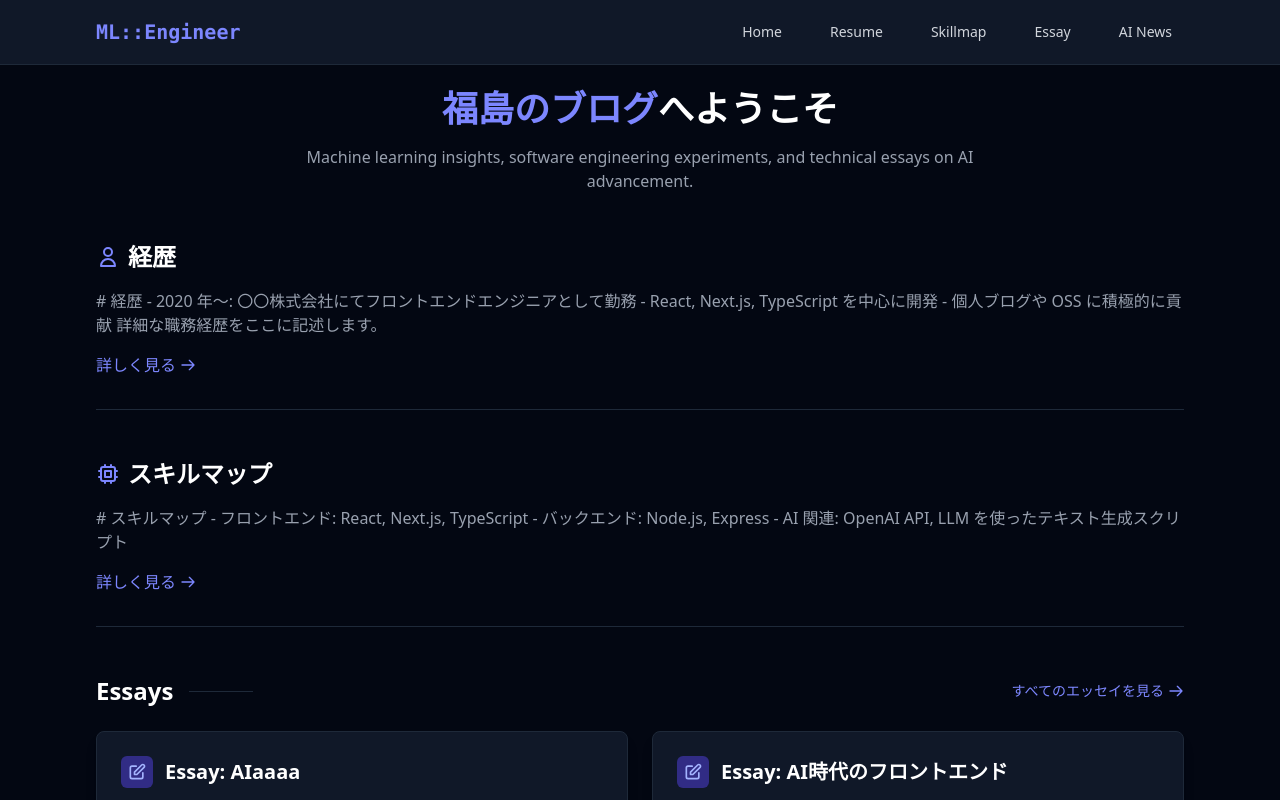
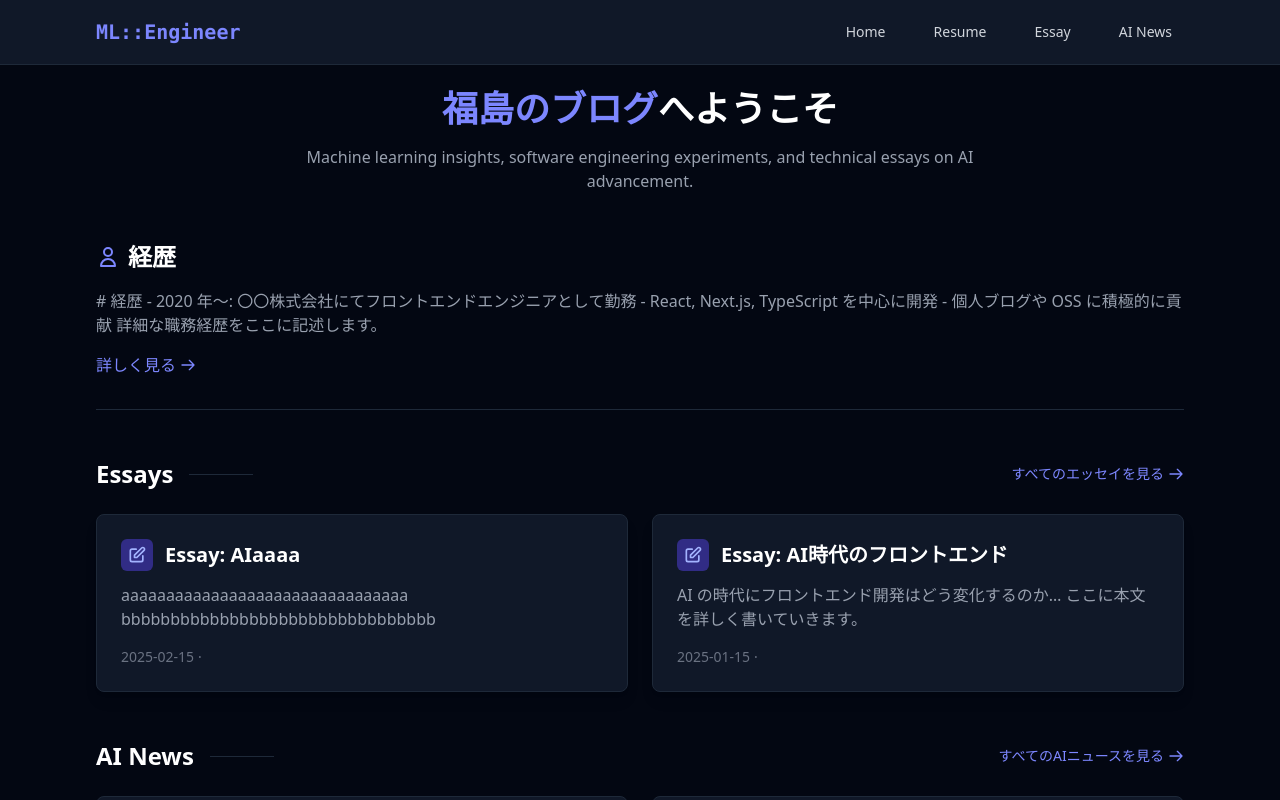
Before and after one commit to Jonh-Nash/blog, a Next.js app: page / in a window 1280 px wide. Shown: the top 800 px of the page. Built offline with nearby package versions, Linux system fonts and the light colour scheme.

Commit message:
delete: skillmap

```diff
--- a/content/skillmap.md
+++ /dev/null
@@ -1,10 +0,0 @@
----
-title: "スキルマップ"
-date: "2025-01-01"
----
-
-# スキルマップ
-
-- フロントエンド: React, Next.js, TypeScript
-- バックエンド: Node.js, Express
-- AI 関連: OpenAI API, LLM を使ったテキスト生成スクリプト
--- a/src/app/layout.tsx
+++ b/src/app/layout.tsx
@@ -35,12 +35,6 @@ export default function RootLayout({
                       className="px-3 py-2 rounded-md text-sm font-medium text-gray-300 hover:text-white hover:bg-gray-800 transition duration-150"
                     >
                       Resume
-                    </Link>
-                    <Link
-                      href="/skillmap"
-                      className="px-3 py-2 rounded-md text-sm font-medium text-gray-300 hover:text-white hover:bg-gray-800 transition duration-150"
-                    >
-                      Skillmap
                     </Link>
                     <Link
                       href="/essay"
@@ -95,12 +89,6 @@ export default function RootLayout({
                   className="block px-3 py-2 rounded-md text-base font-medium text-gray-300 hover:text-white hover:bg-gray-800"
                 >
                   Resume
-                </Link>
-                <Link
-                  href="/skillmap"
-                  className="block px-3 py-2 rounded-md text-base font-medium text-gray-300 hover:text-white hover:bg-gray-800"
-                >
-                  Skillmap
                 </Link>
                 <Link
                   href="/essay"
--- a/src/app/page.tsx
+++ b/src/app/page.tsx
@@ -7,7 +7,6 @@ import {
 
 export default function Home() {
   const resume = getSingleMarkdown("resume.md");
-  const skillmap = getSingleMarkdown("skillmap.md");
   const essayPosts = getAllMarkdownInDir("essay");
   const aiNewsPosts = getAllMarkdownInDir("ai-news");
 
@@ -45,48 +44,6 @@ export default function Home() {
         <p className="text-gray-400 mb-4">{getSummary(resume.content, 200)}</p>
         <Link
           href="/resume"
-          className="inline-flex items-center text-indigo-400 hover:text-indigo-300 transition duration-150"
-        >
-          詳しく見る
-          <svg
-            className="ml-1 h-4 w-4"
-            fill="none"
-            viewBox="0 0 24 24"
-            stroke="currentColor"
-          >
-            <path
-              strokeLinecap="round"
-              strokeLinejoin="round"
-              strokeWidth={2}
-              d="M14 5l7 7m0 0l-7 7m7-7H3"
-            />
-          </svg>
-        </Link>
-      </section>
-
-      {/* スキルマップ - カードなし */}
-      <section className="border-b border-gray-800 pb-8">
-        <div className="flex items-center mb-4">
-          <svg
-            className="h-6 w-6 text-indigo-400 mr-2"
-            fill="none"
-            viewBox="0 0 24 24"
-            stroke="currentColor"
-          >
-            <path
-              strokeLinecap="round"
-              strokeLinejoin="round"
-              strokeWidth={2}
-              d="M9 3v2m6-2v2M9 19v2m6-2v2M5 9H3m2 6H3m18-6h-2m2 6h-2M7 19h10a2 2 0 002-2V7a2 2 0 00-2-2H7a2 2 0 00-2 2v10a2 2 0 002 2zM9 9h6v6H9V9z"
-            />
-          </svg>
-          <h2 className="text-2xl font-bold text-white">スキルマップ</h2>
-        </div>
-        <p className="text-gray-400 mb-4">
-          {getSummary(skillmap.content, 200)}
-        </p>
-        <Link
-          href="/skillmap"
           className="inline-flex items-center text-indigo-400 hover:text-indigo-300 transition duration-150"
         >
           詳しく見る
--- a/src/app/skillmap/page.tsx
+++ /dev/null
@@ -1,105 +0,0 @@
-import { getSingleMarkdown } from "../../lib/mdUtils";
-import { marked } from "marked";
-import Link from "next/link";
-
-export default function SkillmapPage() {
-  const skillmap = getSingleMarkdown("skillmap.md");
-
-  return (
-    <div className="max-w-3xl mx-auto">
-      {/* Breadcrumb */}
-      <nav className="mb-6 text-sm text-gray-400">
-        <ol className="list-none p-0 inline-flex">
-          <li className="flex items-center">
-            <Link href="/" className="hover:text-indigo-400">
-              Home
-            </Link>
-            <svg
-              className="h-4 w-4 mx-2"
-              fill="none"
-              viewBox="0 0 24 24"
-              stroke="currentColor"
-            >
-              <path
-                strokeLinecap="round"
-                strokeLinejoin="round"
-                strokeWidth={2}
-                d="M9 5l7 7-7 7"
-              />
-            </svg>
-          </li>
-          <li>
-            <span className="text-gray-300">Skillmap</span>
-          </li>
-        </ol>
-      </nav>
-
-      <div className="bg-gray-900 border border-gray-800 rounded-lg shadow-lg overflow-hidden mb-8">
-        <div className="p-6">
-          <header className="mb-6">
-            <div className="flex items-center mb-4">
-              <svg
-                className="h-8 w-8 text-indigo-400 mr-3"
-                fill="none"
-                viewBox="0 0 24 24"
-                stroke="currentColor"
-              >
-                <path
-                  strokeLinecap="round"
-                  strokeLinejoin="round"
-                  strokeWidth={2}
-                  d="M9 3v2m6-2v2M9 19v2m6-2v2M5 9H3m2 6H3m18-6h-2m2 6h-2M7 19h10a2 2 0 002-2V7a2 2 0 00-2-2H7a2 2 0 00-2 2v10a2 2 0 002 2zM9 9h6v6H9V9z"
-                />
-              </svg>
-              <h1 className="text-3xl font-bold text-white">
-                {skillmap.meta.title || "Skillmap"}
-              </h1>
-            </div>
-
-            <div className="flex flex-wrap gap-2 mb-4">
-              {skillmap.meta.tags &&
-                skillmap.meta.tags.map((tag, index) => (
-                  <span
-                    key={index}
-                    className="inline-flex items-center px-2.5 py-0.5 rounded-full text-xs font-medium bg-indigo-900 text-indigo-300"
-                  >
-                    {tag}
-                  </span>
-                ))}
-            </div>
-
-            <hr className="border-gray-800 my-6" />
-          </header>
-
-          <article className="prose prose-invert prose-indigo max-w-none prose-headings:text-white prose-a:text-indigo-400 prose-code:bg-gray-800 prose-code:text-indigo-300 prose-strong:text-indigo-300">
-            <div
-              dangerouslySetInnerHTML={{ __html: marked(skillmap.content) }}
-            />
-          </article>
-        </div>
-      </div>
-
-      <div className="text-center">
-        <Link
-          href="/"
-          className="inline-flex items-center px-4 py-2 border border-indigo-500 text-sm font-medium rounded-md text-indigo-400 bg-gray-900 hover:bg-gray-800 transition duration-150"
-        >
-          <svg
-            className="mr-2 h-4 w-4"
-            fill="none"
-            viewBox="0 0 24 24"
-            stroke="currentColor"
-          >
-            <path
-              strokeLinecap="round"
-              strokeLinejoin="round"
-              strokeWidth={2}
-              d="M10 19l-7-7m0 0l7-7m-7 7h18"
-            />
-          </svg>
-          ホームに戻る
-        </Link>
-      </div>
-    </div>
-  );
-}
```
